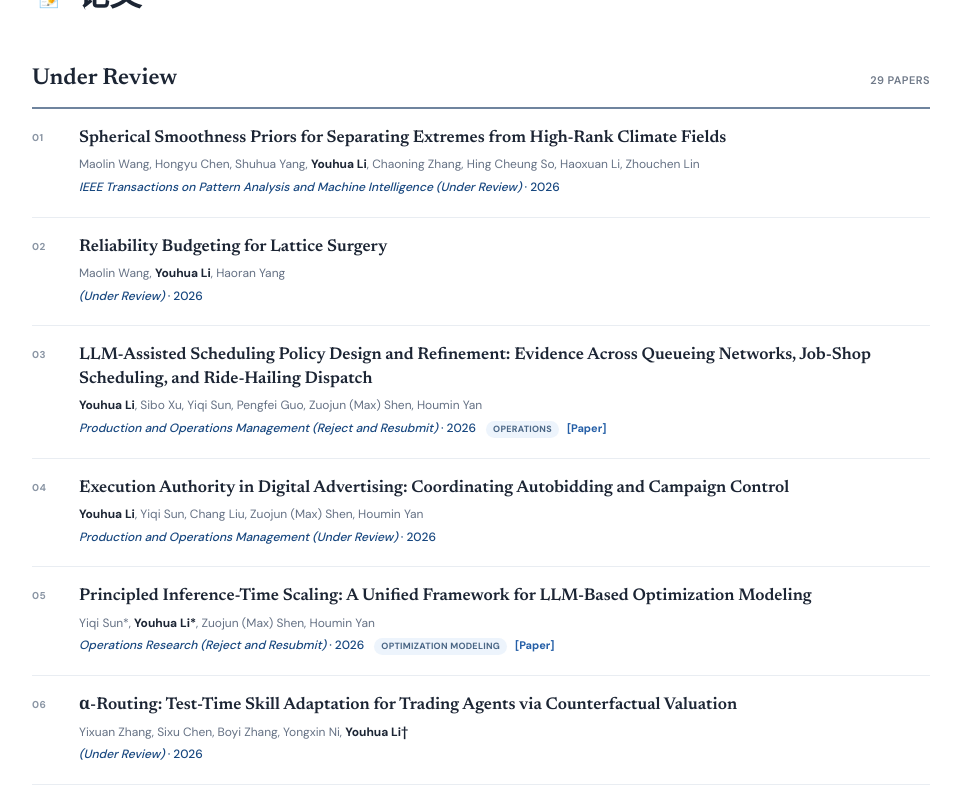
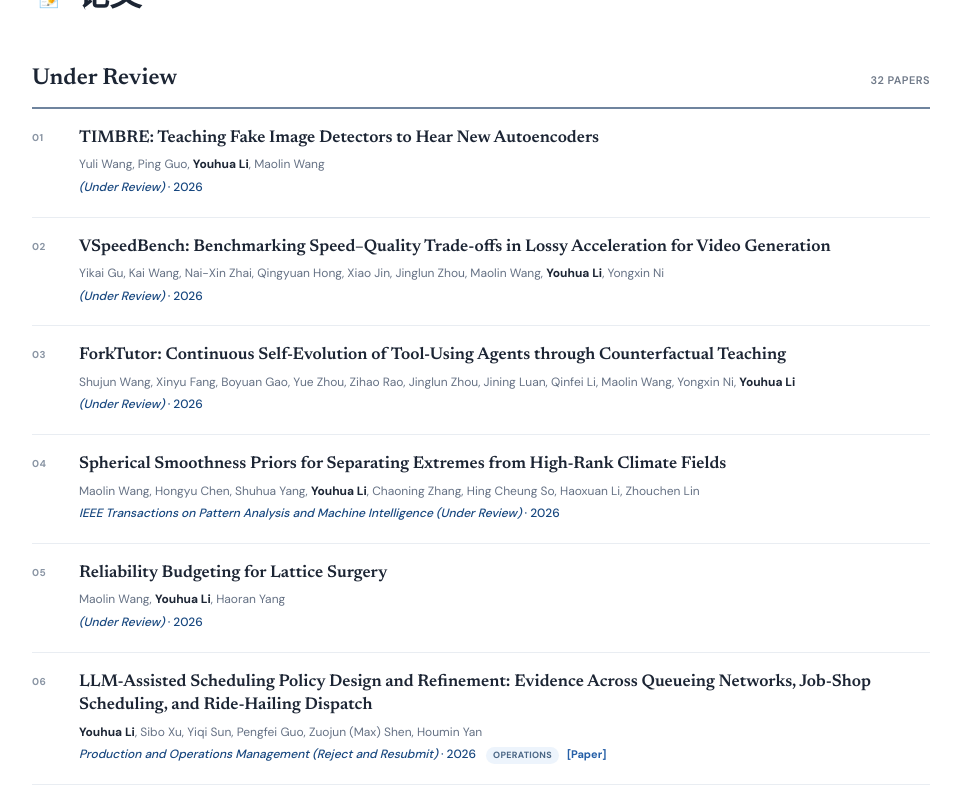
Before and after one commit to youhua97/youhua97.github.io, a Next.js app: page / in a window 1280 px wide. Shown: the part 1940-2740 px from the top of the page, without its empty margins (159-1120 px from the left). Built offline with nearby package versions, Linux system fonts and the light colour scheme.

Commit message:
Add three submissions and update EVE-Bench authors
Added new papers under review with details including titles, authors, venues, and years. Updated existing paper year and authors list.

```diff
--- a/app/data.ts
+++ b/app/data.ts
@@ -8,6 +8,24 @@ export type Paper = {
 };
 
 export const underReview: Paper[] = [
+  {
+    title: "TIMBRE: Teaching Fake Image Detectors to Hear New Autoencoders",
+    authors: "Yuli Wang, Ping Guo, Youhua Li, Maolin Wang",
+    venue: "(Under Review)",
+    year: "2026",
+  },
+  {
+    title: "VSpeedBench: Benchmarking Speed–Quality Trade-offs in Lossy Acceleration for Video Generation",
+    authors: "Yikai Gu, Kai Wang, Nai-Xin Zhai, Qingyuan Hong, Xiao Jin, Jinglun Zhou, Maolin Wang, Youhua Li, Yongxin Ni",
+    venue: "(Under Review)",
+    year: "2026",
+  },
+  {
+    title: "ForkTutor: Continuous Self-Evolution of Tool-Using Agents through Counterfactual Teaching",
+    authors: "Shujun Wang, Xinyu Fang, Boyuan Gao, Yue Zhou, Zihao Rao, Jinglun Zhou, Jining Luan, Qinfei Li, Maolin Wang, Yongxin Ni, Youhua Li",
+    venue: "(Under Review)",
+    year: "2026",
+  },
   {
     title: "Spherical Smoothness Priors for Separating Extremes from High-Rank Climate Fields",
     authors: "Maolin Wang, Hongyu Chen, Shuhua Yang, Youhua Li, Chaoning Zhang, Hing Cheung So, Haoxuan Li, Zhouchen Lin",
@@ -155,9 +173,9 @@ export const underReview: Paper[] = [
     title:
       "EVE-Bench: Entropy-Guided Benchmarking and Evaluation for Frontier Video Generation Models",
     authors:
-      "Nai-Xin Zhai, Qingyuan Hong, Xiao Jin, Liyuan Lillian Ma, Dexu Yu, Xuanqi Lan, Sihan Chen, Junchen Fu, Youhua Li†, Yongxin Ni†",
+      "Nai-Xin Zhai, Qingyuan Hong, Xiao Jin, Liyuan Lillian Ma, Dexu Yu, Xuanqi Lan, Sihan Chen, Junchen Fu, Bo Lan, Youhua Li†, Yongxin Ni†",
     venue: "Under Review",
-    year: "2027",
+    year: "2026",
     tag: "Video Generation",
   },
   {
```
